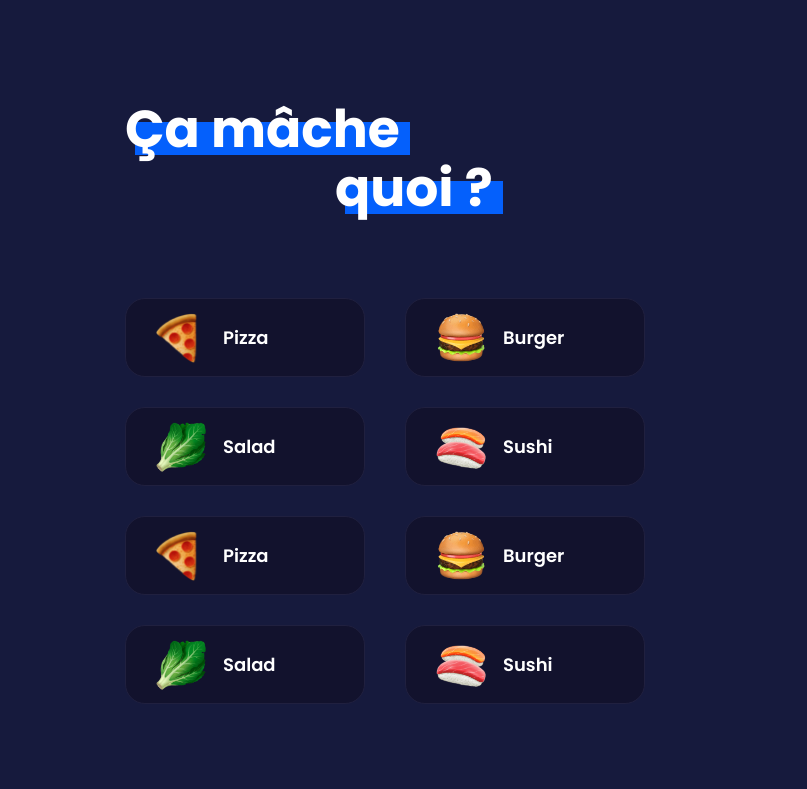
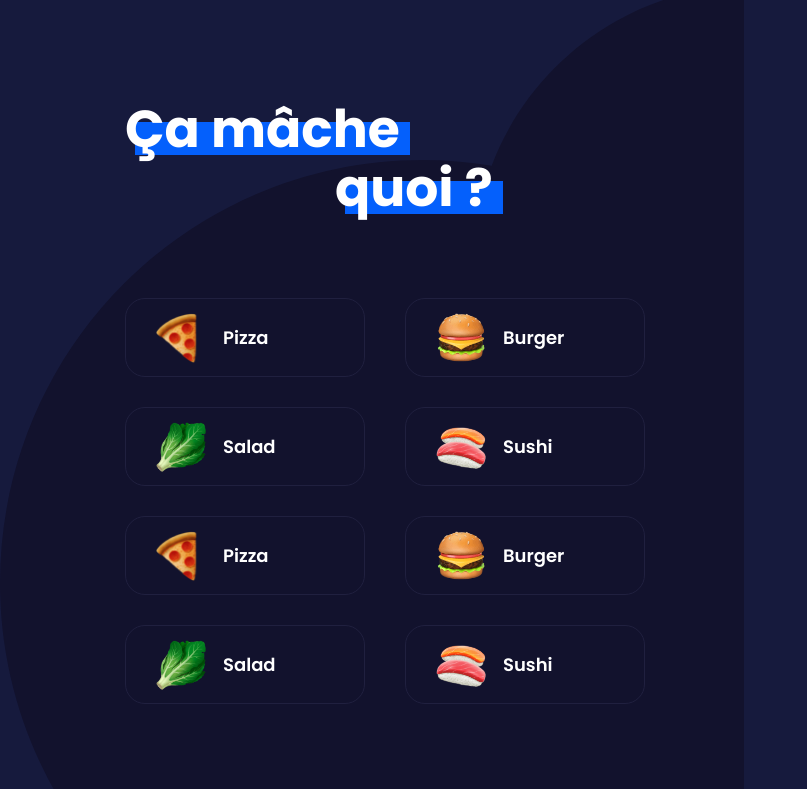
Before and after one commit to Elao/ca-mache-quoi, a React (Create React App) app: page / in a window 1280 px wide. Shown: the top 789 px of the page, without its empty margins (0-807 px from the left). Built offline with nearby package versions, Linux system fonts and the light colour scheme.

Commit message:
styling body with background image

```diff
--- a/src/assets/styles/base/layout.scss
+++ b/src/assets/styles/base/layout.scss
@@ -1,7 +1,8 @@
 body {
   font-family: 'Poppins Regular', sans-serif;
   color: #fff;
-  background: $color-secondary;
+  background: $color-secondary url('../../images/background.svg') no-repeat;
+  background-position: bottom 150%;
 }
 
 .container {
--- a/src/assets/styles/generic/button.scss
+++ b/src/assets/styles/generic/button.scss
@@ -1,6 +1,4 @@
-.button {}
-
-.button--submit {
+.button{
   margin-top: 60px;
   margin-left: auto;
   background: $color-primary;
--- a/src/components/Button.js
+++ b/src/components/Button.js
@@ -2,7 +2,7 @@ import React from 'react';
 
 function Button() {
     return (
-        <button className="button--submit">
+        <button className="button">
            Fais tourner la roue !
         </button>
     );
```
Also changed, not shown: src/assets/images/background.svg (added).
